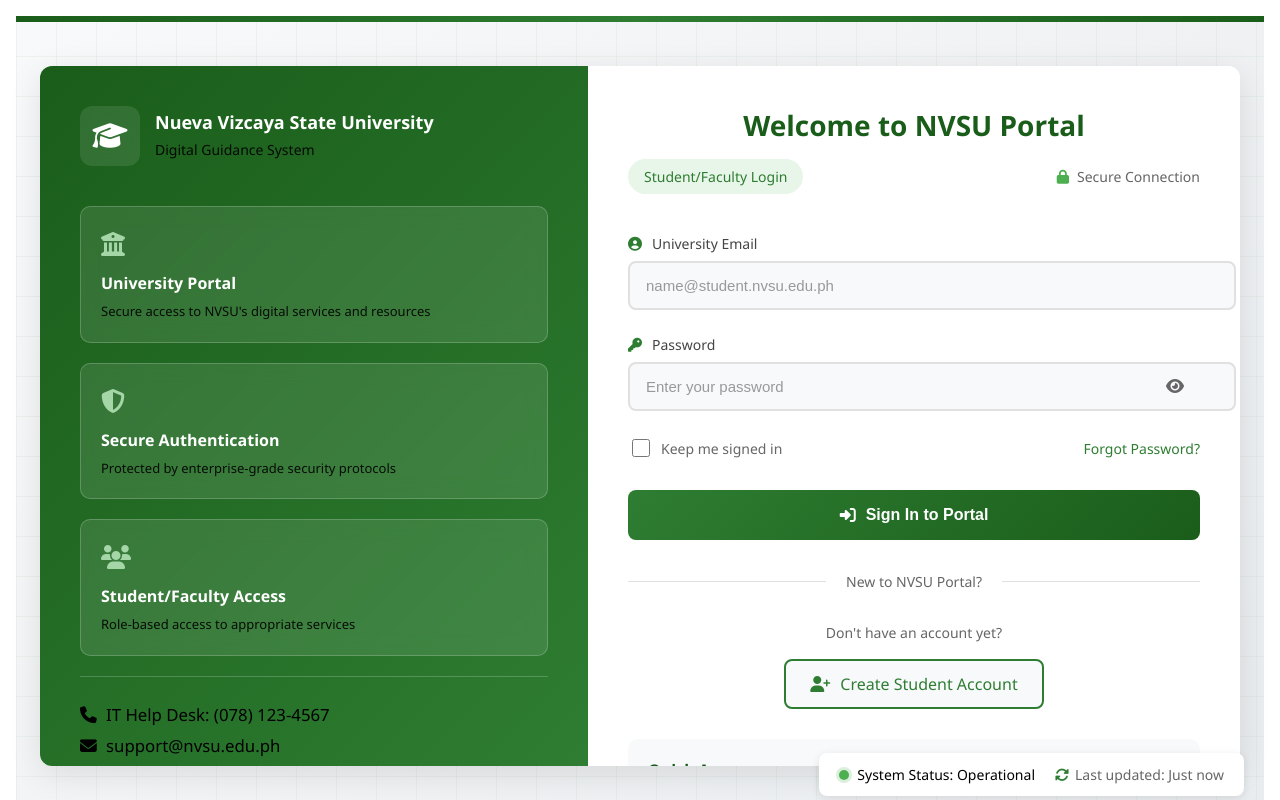
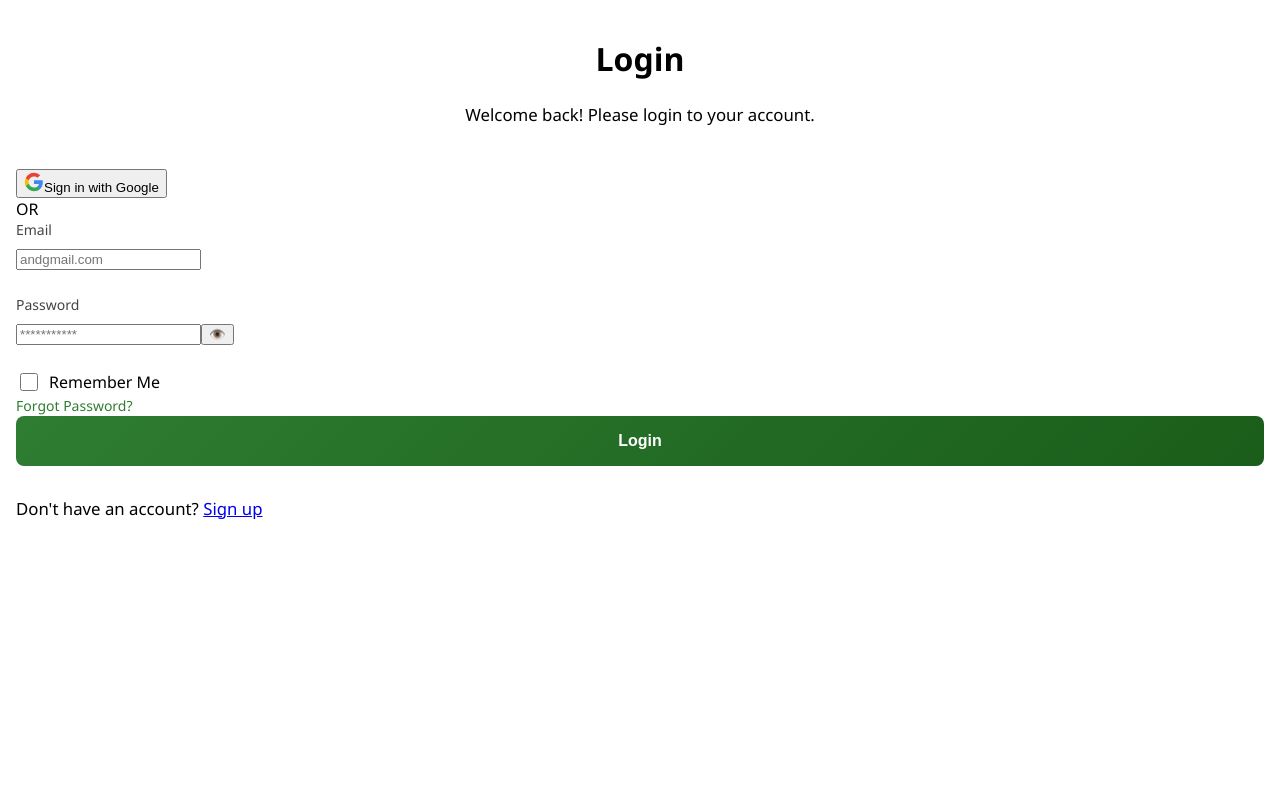
Before and after one commit to yzma-er/my-app, a React (Create React App) app: page /login in a window 1280 px wide. Built offline with nearby package versions, Linux system fonts and the light colour scheme.

Commit message:
Update LoginPage.jsx

```diff
--- a/src/pages/LoginPage.jsx
+++ b/src/pages/LoginPage.jsx
@@ -7,14 +7,17 @@ function LoginPage() {
   const [password, setPassword] = useState("");
   const [showPassword, setShowPassword] = useState(false);
   const [loading, setLoading] = useState(false);
+  const [rememberMe, setRememberMe] = useState(false);
   const navigate = useNavigate();
   const location = useLocation();
 
+  // 🔥 FIX: Correct backend URL (local = localhost, deployed = render)
   const backendURL =
     window.location.hostname === "localhost"
       ? "http://localhost:5000"
       : "https://digital-guidance-api.onrender.com";
 
+  // Detect role (user or admin)
   const role = new URLSearchParams(location.search).get("role") || "user";
 
   const handleLogin = async (e) => {
@@ -40,13 +43,18 @@ function LoginPage() {
           return;
         }
 
+        // Store token
         localStorage.setItem("token", data.token);
+
+        // ✅ ADD THIS: Store email for welcome popup
         localStorage.setItem("userEmail", email);
 
+        // ✅ ADD THIS: Set flag for welcome popup (only for users, not admins)
         if (decoded.role === "user") {
           localStorage.setItem("justLoggedIn", "true");
         }
 
+        // Show success message
         setTimeout(() => {
           if (decoded.role === "admin") {
             navigate("/admin");
@@ -67,224 +75,126 @@ function LoginPage() {
     }
   };
 
+  const handleGoogleLogin = () => {
+    alert("Google login would be implemented here");
+    // You would implement actual Google OAuth here
+  };
+
   return (
-    <div className="login-wrapper">
-      {/* University-style background */}
-      <div className="university-background">
-        <div className="accent-bar"></div>
-        <div className="grid-pattern"></div>
-      </div>
-
-      {/* Main container */}
-      <div className="login-container-semi">
-        {/* Left side - University Info */}
-        <div className="university-side">
-          <div className="university-header">
-            <div className="university-logo">
-              <div className="logo-icon">
-                <i className="fas fa-graduation-cap"></i>
-              </div>
-              <div className="logo-text">
-                <h3>Nueva Vizcaya State University</h3>
-                <p>Digital Guidance System</p>
-              </div>
-            </div>
+    <div className="login-wrapper-new">
+      <div className="login-container-new">
+        <div className="login-content">
+          <div className="login-header">
+            <h1>Login</h1>
+            <p className="welcome-text">Welcome back! Please login to your account.</p>
           </div>
 
-          <div className="university-info">
-            <div className="info-card">
-              <div className="info-icon">
-                <i className="fas fa-university"></i>
-              </div>
-              <h4>University Portal</h4>
-              <p>Secure access to NVSU's digital services and resources</p>
-            </div>
+          {/* Google Login Button */}
+          <button
+            className="google-login-btn"
+            onClick={handleGoogleLogin}
+            disabled={loading}
+          >
+            <svg width="20" height="20" viewBox="0 0 24 24">
+              <path fill="#4285F4" d="M22.56 12.25c0-.78-.07-1.53-.2-2.25H12v4.26h5.92c-.26 1.37-1.04 2.53-2.21 3.31v2.77h3.57c2.08-1.92 3.28-4.74 3.28-8.09z"/>
+              <path fill="#34A853" d="M12 23c2.97 0 5.46-.98 7.28-2.66l-3.57-2.77c-.98.66-2.23 1.06-3.71 1.06-2.86 0-5.29-1.93-6.16-4.53H2.18v2.84C3.99 20.53 7.7 23 12 23z"/>
+              <path fill="#FBBC05" d="M5.84 14.09c-.22-.66-.35-1.36-.35-2.09s.13-1.43.35-2.09V7.07H2.18C1.43 8.55 1 10.22 1 12s.43 3.45 1.18 4.93l2.85-2.22.81-.62z"/>
+              <path fill="#EA4335" d="M12 5.38c1.62 0 3.06.56 4.21 1.64l3.15-3.15C17.45 2.09 14.97 1 12 1 7.7 1 3.99 3.47 2.18 7.07l3.66 2.84c.87-2.6 3.3-4.53 6.16-4.53z"/>
+            </svg>
+            <span>Sign in with Google</span>
+          </button>
 
-            <div className="info-card">
-              <div className="info-icon">
-                <i className="fas fa-shield-alt"></i>
-              </div>
-              <h4>Secure Authentication</h4>
-              <p>Protected by enterprise-grade security protocols</p>
-            </div>
-
-            <div className="info-card">
-              <div className="info-icon">
-                <i className="fas fa-users"></i>
-              </div>
-              <h4>{role === "admin" ? "Administrative Access" : "Student/Faculty Access"}</h4>
-              <p>Role-based access to appropriate services</p>
-            </div>
+          {/* OR Divider */}
+          <div className="or-divider">
+            <span>OR</span>
           </div>
 
-          <div className="university-footer">
-            <div className="contact-info">
-              <p><i className="fas fa-phone"></i> IT Help Desk: (078) 123-4567</p>
-              <p><i className="fas fa-envelope"></i> support@nvsu.edu.ph</p>
-            </div>
-          </div>
-        </div>
-
-        {/* Right side - Login Form */}
-        <div className="login-side">
-          <div className="login-header">
-            <h2>Welcome to NVSU Portal</h2>
-            <div className="role-indicator">
-              <span className="role-badge">
-                {role === "admin" ? "Administrator Login" : "Student/Faculty Login"}
-              </span>
-              <div className="secure-indicator">
-                <i className="fas fa-lock"></i>
-                <span>Secure Connection</span>
-              </div>
-            </div>
-          </div>
-
-          <form onSubmit={handleLogin} className="login-form-semi">
+          {/* Login Form */}
+          <form onSubmit={handleLogin}>
             <div className="form-group">
-              <label htmlFor="email">
-                <i className="fas fa-user-circle"></i>
-                University Email
-              </label>
+              <label htmlFor="email">Email</label>
               <input
                 id="email"
                 type="email"
-                placeholder="name@student.nvsu.edu.ph"
+                placeholder="andgmail.com"
                 value={email}
                 onChange={(e) => setEmail(e.target.value)}
                 required
                 disabled={loading}
-                className="form-input"
+                className="email-input"
               />
             </div>
 
             <div className="form-group">
-              <label htmlFor="password">
-                <i className="fas fa-key"></i>
-                Password
-              </label>
-              <div className="password-wrapper">
+              <label htmlFor="password">Password</label>
+              <div className="password-container-new">
                 <input
                   id="password"
                   type={showPassword ? "text" : "password"}
-                  placeholder="Enter your password"
+                  placeholder="***********"
                   value={password}
                   onChange={(e) => setPassword(e.target.value)}
                   required
                   disabled={loading}
-                  className="form-input"
                 />
                 <button
                   type="button"
-                  className="password-toggle-btn"
+                  className="password-toggle"
                   onClick={() => !loading && setShowPassword(!showPassword)}
                   disabled={loading}
-                  aria-label={showPassword ? "Hide password" : "Show password"}
                 >
-                  <i className={`fas ${showPassword ? "fa-eye-slash" : "fa-eye"}`}></i>
+                  {showPassword ? "🙈" : "👁️"}
                 </button>
               </div>
             </div>
 
-            <div className="form-options">
-              <div className="remember-me">
+            <div className="login-options">
+              <label className="remember-me">
                 <input
                   type="checkbox"
-                  id="remember"
+                  checked={rememberMe}
+                  onChange={(e) => setRememberMe(e.target.checked)}
                   disabled={loading}
                 />
-                <label htmlFor="remember">Keep me signed in</label>
-              </div>
-              <Link to="/forgot-password" className="forgot-password-link">
+                <span>Remember Me</span>
+              </label>
+              <Link
+                to="/forgot-password"
+                className="forgot-password-link"
+                onClick={(e) => loading && e.preventDefault()}
+              >
                 Forgot Password?
               </Link>
             </div>
 
             <button
               type="submit"
+              className="login-btn"
               disabled={loading}
-              className={`login-btn ${loading ? 'loading' : ''}`}
             >
               {loading ? (
                 <>
-                  <span className="spinner"></span>
-                  <span>Authenticating...</span>
+                  <div className="loader"></div>
+                  Logging in...
                 </>
               ) : (
-                <>
-                  <i className="fas fa-sign-in-alt"></i>
-                  <span>Sign In to Portal</span>
-                </>
+                "Login"
               )}
             </button>
-
-            <div className="divider">
-              <span>New to NVSU Portal?</span>
-            </div>
-
-            {role === "user" && (
-              <div className="signup-section">
-                <p>Don't have an account yet?</p>
-                <Link to="/signup" className="signup-btn">
-                  <i className="fas fa-user-plus"></i>
-                  Create Student Account
-                </Link>
-              </div>
-            )}
-
-            <div className="quick-links">
-              <h4>Quick Access:</h4>
-              <div className="links-grid">
-                <a href="#" className="quick-link">
-                  <i className="fas fa-book"></i>
-                  Student Handbook
-                </a>
-                <a href="#" className="quick-link">
-                  <i className="fas fa-calendar-alt"></i>
-                  Academic Calendar
-                </a>
-                <a href="#" className="quick-link">
-                  <i className="fas fa-question-circle"></i>
-                  Help & Support
-                </a>
-                <a href="#" className="quick-link">
-                  <i className="fas fa-download"></i>
-                  Download Forms
-                </a>
-              </div>
-            </div>
           </form>
 
-          <div className="login-footer">
-            <p className="disclaimer">
-              <i className="fas fa-info-circle"></i>
-              By signing in, you agree to comply with NVSU's Acceptable Use Policy.
-            </p>
-            <div className="footer-links">
-              <a href="#">Privacy Policy</a>
-              <span className="separator">|</span>
-              <a href="#">Terms of Service</a>
-              <span className="separator">|</span>
-              <a href="#">Accessibility</a>
-              <span className="separator">|</span>
-              <a href="#">Contact IT</a>
-            </div>
-            <p className="copyright">
-              © {new Date().getFullYear()} Nueva Vizcaya State University. All rights reserved.
+          <div className="signup-link-container">
+            <p>
+              Don't have an account?{" "}
+              <Link
+                to="/signup"
+                className="signup-link-new"
+                onClick={(e) => loading && e.preventDefault()}
+              >
+                Sign up
+              </Link>
             </p>
           </div>
-        </div>
-      </div>
-
-      {/* System Status */}
-      <div className="system-status">
-        <div className="status-indicator">
-          <div className="status-dot active"></div>
-          <span>System Status: Operational</span>
-        </div>
-        <div className="last-updated">
-          <i className="fas fa-sync-alt"></i>
-          Last updated: Just now
         </div>
       </div>
     </div>
```
